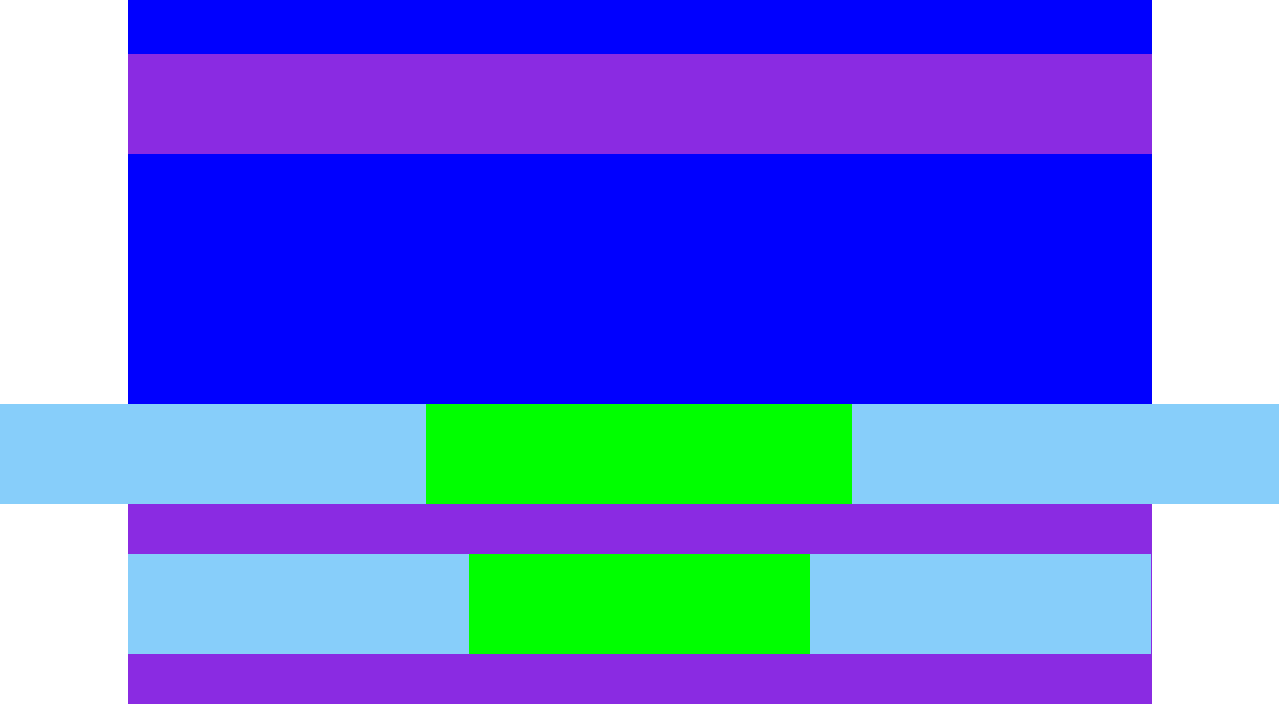
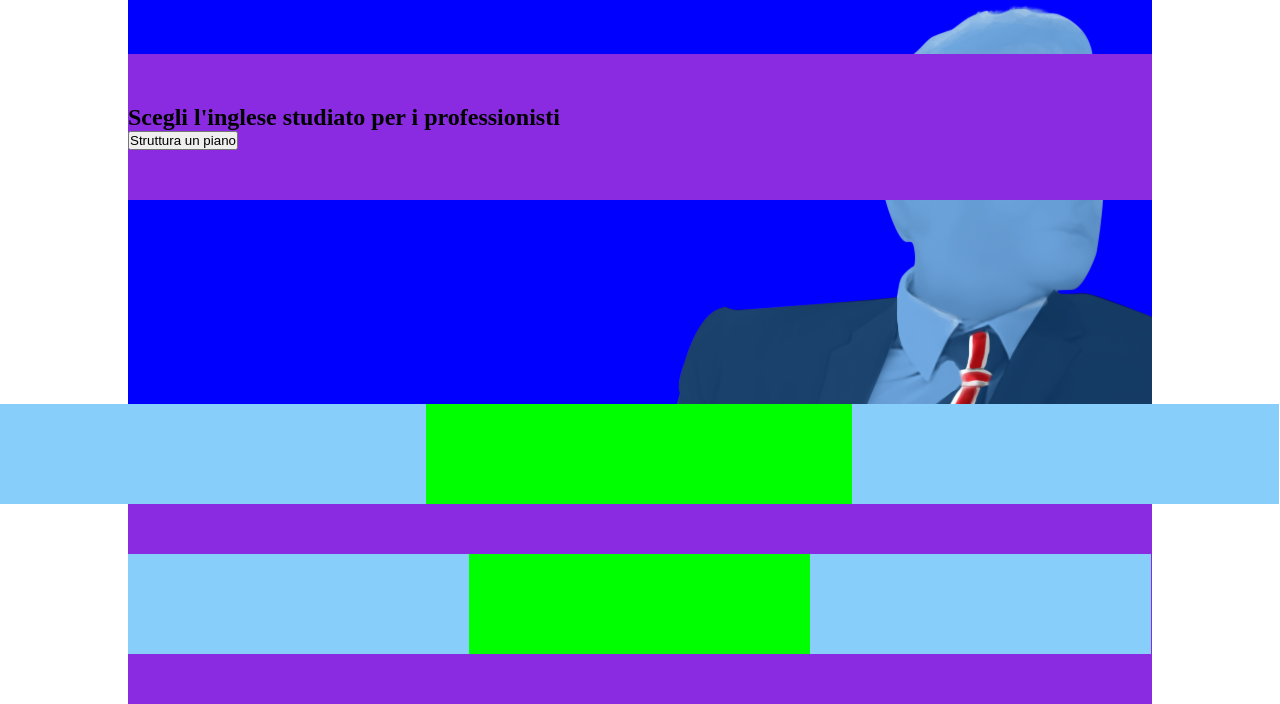
Before and after one commit to Cordovani/html-cssfluentify, a plain HTML site: page index.html in a window 1280 px wide. Shown: the part 96-800 px from the top of the page. Drawn offline with Linux system fonts and the light colour scheme.

Commit message:
realizzazione main section

```diff
--- a/index.html
+++ b/index.html
@@ -31,7 +31,12 @@
 
     <main>
         <article class="section hero-section container">
-            <div class="container"></div>
+            <div class="container">
+                <div>
+                    <h1>Scegli l'inglese studiato per i professionisti</h1>
+                    <button>Struttura un piano</button>
+                </div>
+            </div>
         </article>
 
         <article>
--- a/style.css
+++ b/style.css
@@ -5,9 +5,9 @@
  box-sizing: border-box;
 }
 
-.section {
-
-}
+/* main{
+    position: relative;
+} */
 
 .container {
     width: 1024px;
@@ -30,6 +30,7 @@
 .hero-section {
     background-color: blue;
     height: 400px;
+    background-image: url(img/img/background-header.png);
 }
 
 .row{
```
